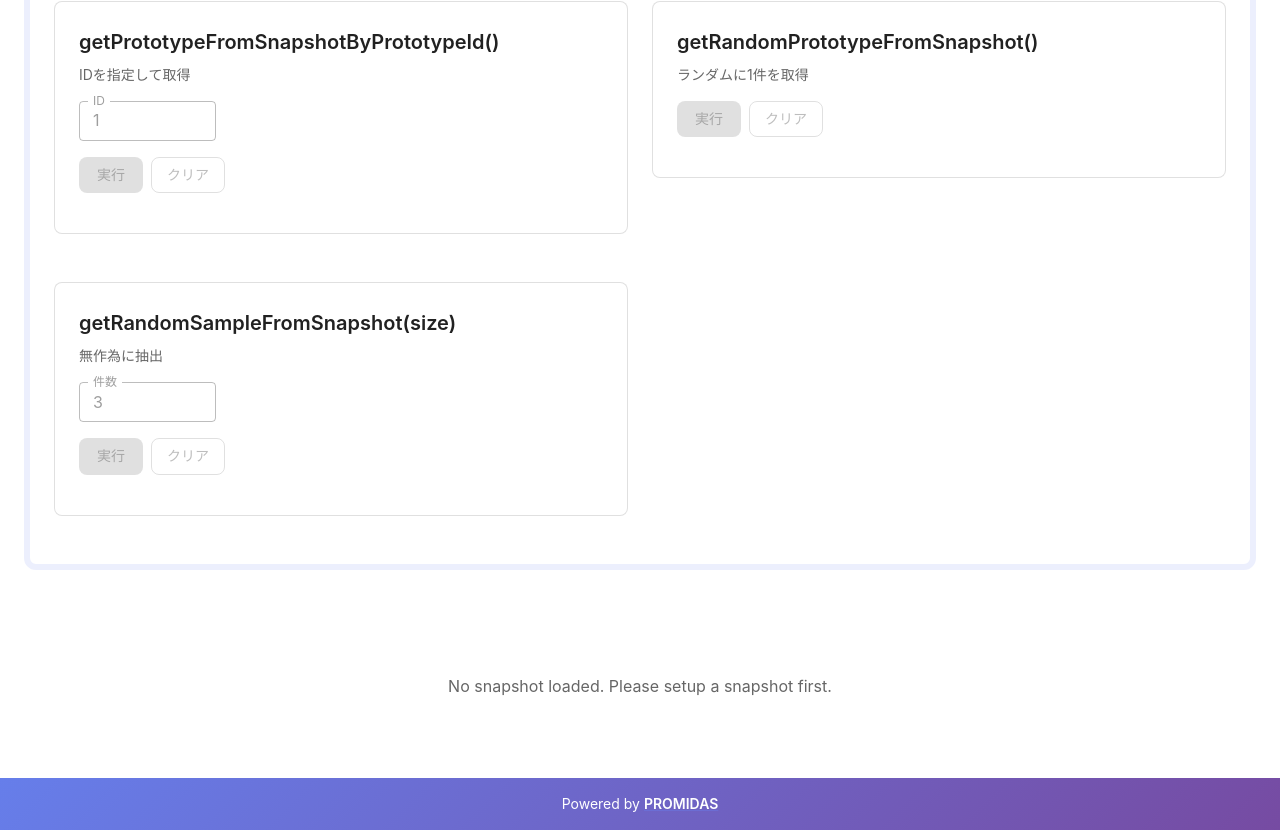
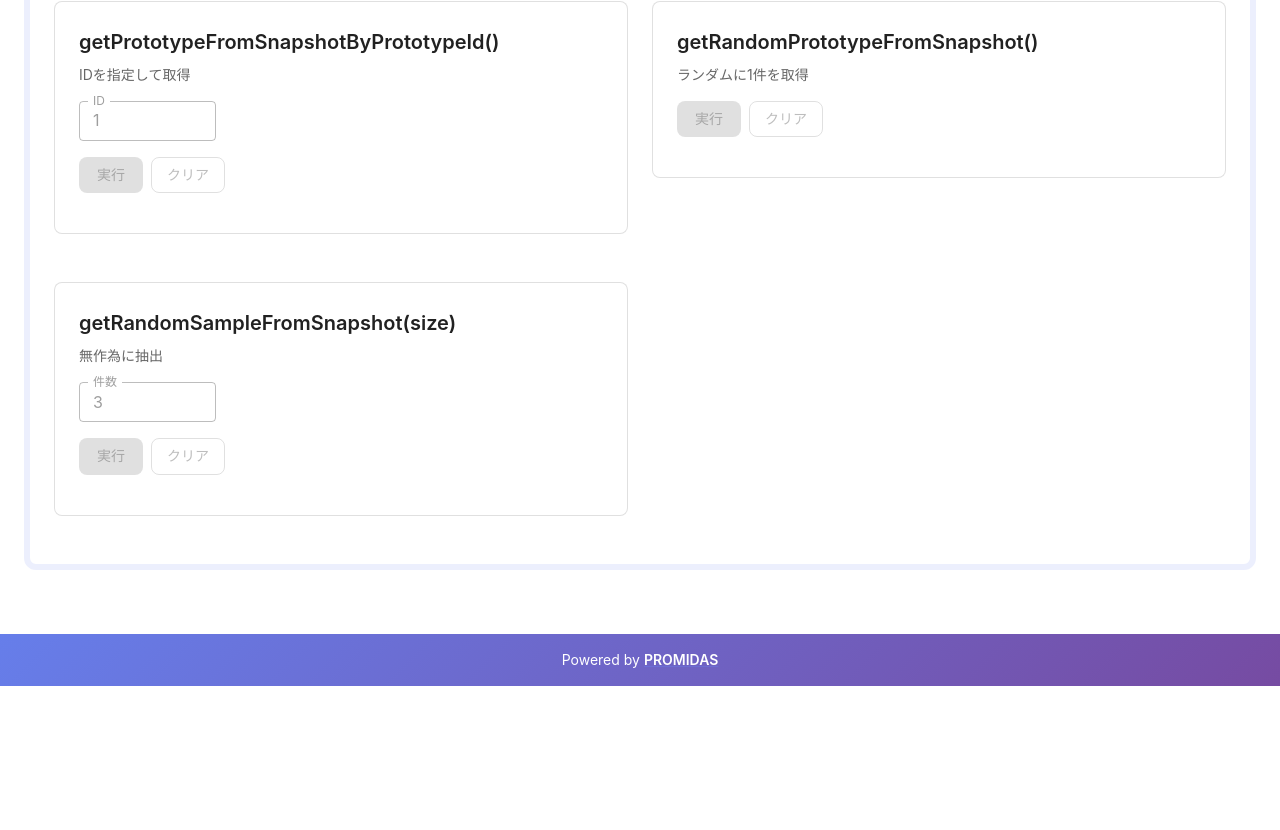
Before and after one commit to F88/PROMIDAS-demo, a React (Vite) app: page / in a window 1280 px wide. Shown: the part 2255-3085 px from the top of the page. After the commit the page ends 2941 px from the top, so only its background shows below. Built offline with nearby package versions, Linux system fonts and the light colour scheme.

Commit message:
refactor(ui): adjust repository layout

```diff
--- a/src/App.tsx
+++ b/src/App.tsx
@@ -355,22 +355,6 @@ function App() {
               visualizeFlow={visualizeFlow}
             />
           </Grid>
-
-          {(!stats || stats.size === 0) && (
-            <Grid size={{ xs: 12 }}>
-              <Box
-                sx={{
-                  textAlign: 'center',
-                  padding: '3rem 1rem',
-                  color: '#666',
-                }}
-              >
-                <Typography>
-                  No snapshot loaded. Please setup a snapshot first.
-                </Typography>
-              </Box>
-            </Grid>
-          )}
         </Grid>
       </Container>
 
--- a/src/components/repository/repository-container.tsx
+++ b/src/components/repository/repository-container.tsx
@@ -238,8 +238,8 @@ export function RepositoryContainer({
       <Grid container spacing={3} sx={{ mt: 1 }}>
         <Grid
           size={{
-            // xs: 12
-            xs: 6,
+            xs: 12,
+            sm: 6,
           }}
         >
           <Analysis stats={stats} visualizeFlow={visualizeFlow} />
```
